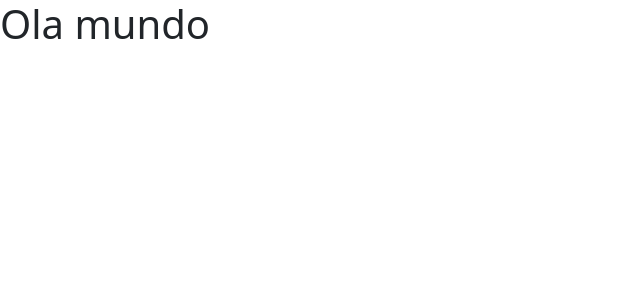
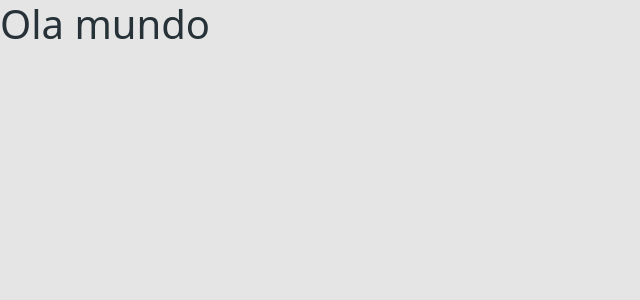
Before and after one commit to daniloewerton/github-api, a React (Create React App) app: page / in a window 1280 px wide. Shown: the top 300 px of the page, without its empty margins (0-640 px from the left). Built offline with nearby package versions, Linux system fonts and the light colour scheme; the HTML template or start-up script is replaced by a standard one.

Commit message:
customização do tema do bootstrap

```diff
--- a/package.json
+++ b/package.json
@@ -1,5 +1,5 @@
 {
-  "name": "frontweb",
+  "name": "github-api",
   "version": "0.1.0",
   "private": true,
   "dependencies": {
--- a/src/App.tsx
+++ b/src/App.tsx
@@ -1,3 +1,4 @@
+import './assets/styles/custom.scss';
 import Hello from 'components/Hello';
 import './App.css';
 
--- /dev/null
+++ b/src/assets/styles/custom.scss
@@ -0,0 +1,8 @@
+$theme-colors: (
+  'primary': #1890FF,
+);
+
+$body-bg: #e5e5e5;
+$body-color: #263238;
+
+@import '~bootstrap/scss/bootstrap.scss';
```
